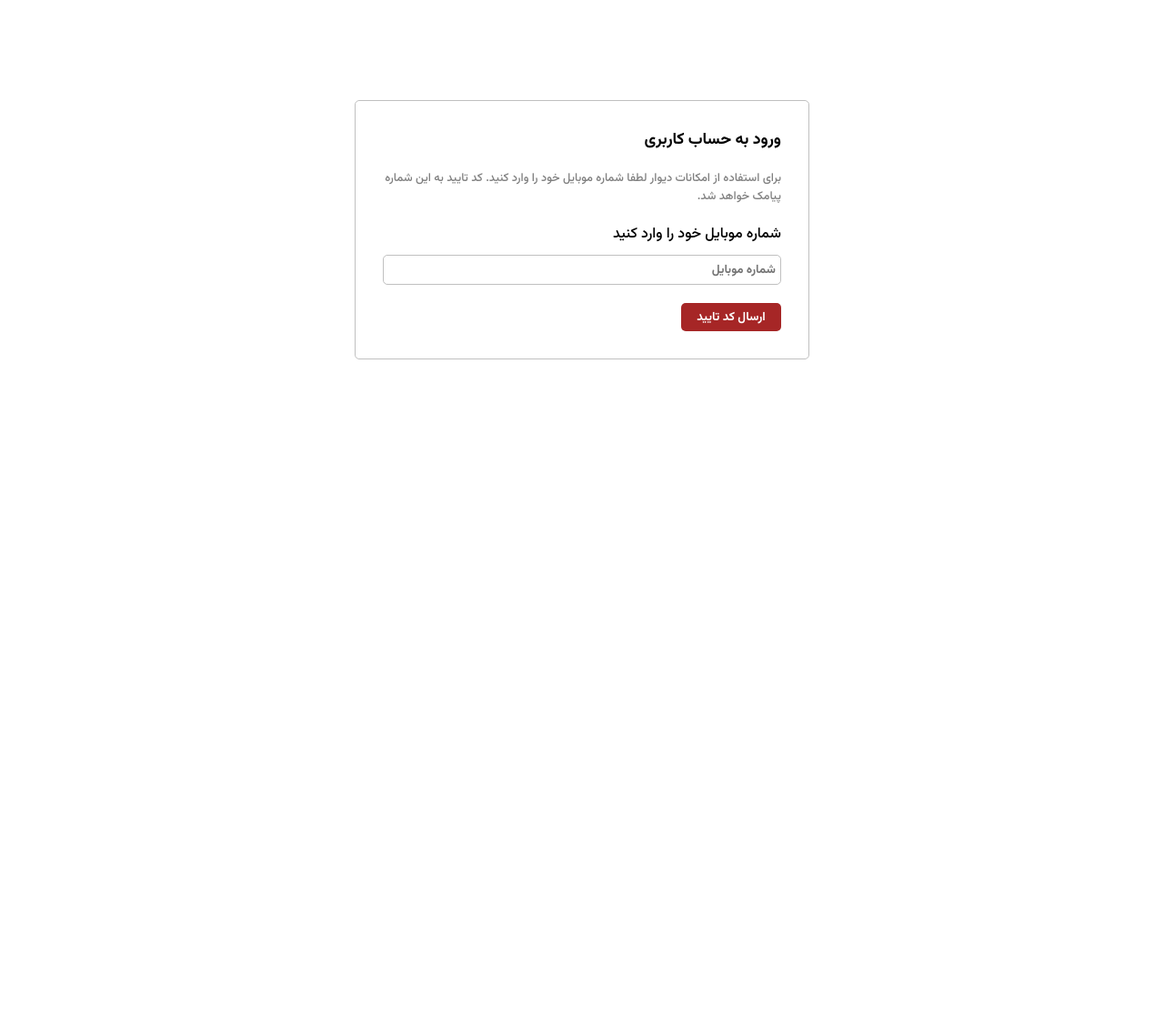
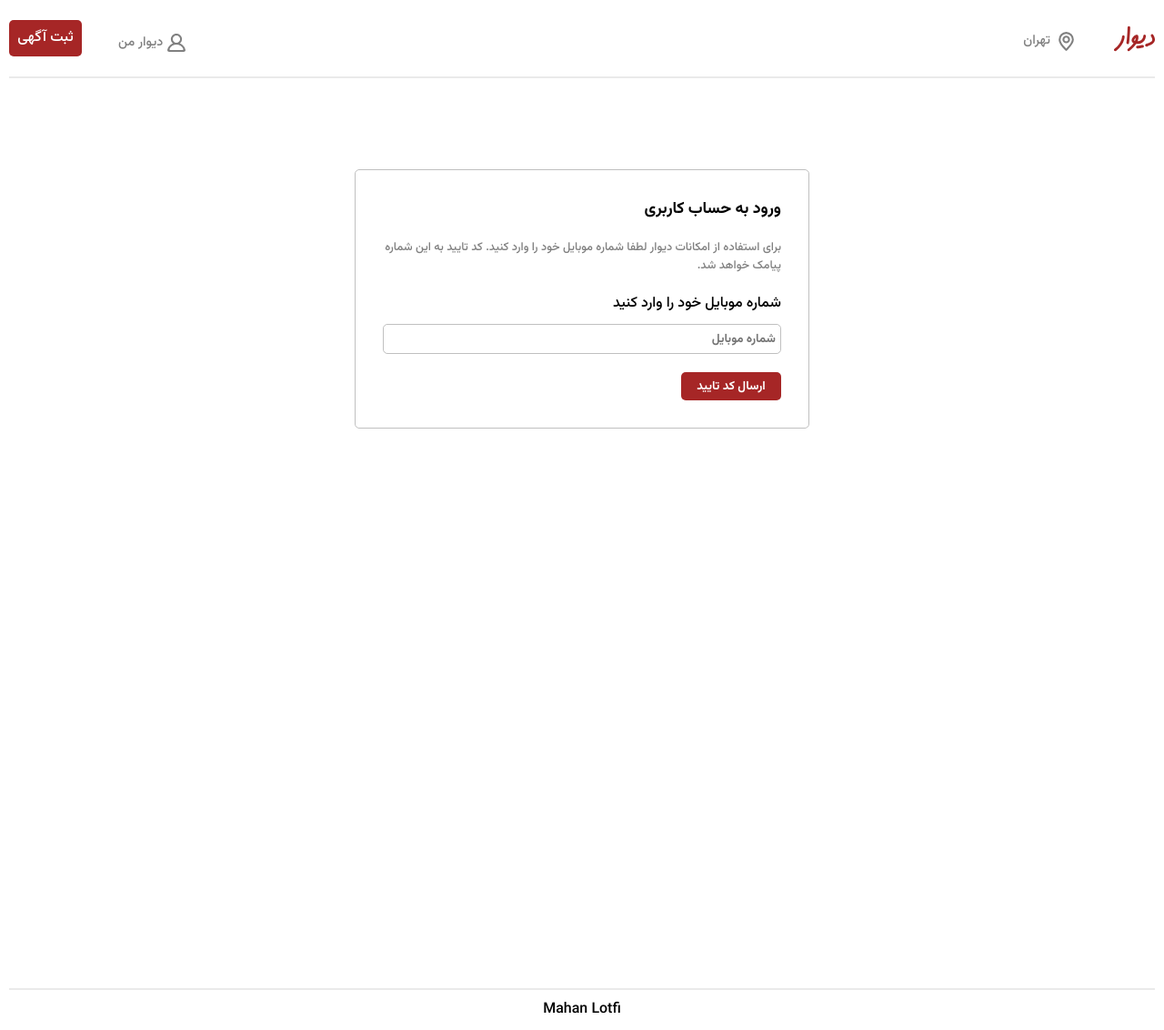
Before and after one commit to iammahanlotfi/divar-app, a React (Vite) app: page /auth in a window 1280 px wide. Shown: the whole page at 91% size. Before the commit the page ends 800 px from the top, so only its background shows below. Built offline with nearby package versions, Linux system fonts and the light colour scheme; no server answers.

Commit message:
Implement layout structure.

```diff
--- a/src/App.jsx
+++ b/src/App.jsx
@@ -3,6 +3,7 @@
 import { QueryClient, QueryClientProvider } from "@tanstack/react-query";
 import defaultOptions from "./configs/reactQueryConfigs";
 import { ReactQueryDevtools } from "@tanstack/react-query-devtools";
+import Layout from "./layouts/Layout";
 function App() {
 
   const queryClinet = new QueryClient({ defaultOptions });
@@ -12,7 +13,9 @@
     <QueryClientProvider client={queryClinet} >
 
       <BrowserRouter>
+        <Layout>
         <Router/>
+        </Layout>
       </BrowserRouter>
       <ReactQueryDevtools/>
 
--- /dev/null
+++ b/src/layouts/Footer.jsx
@@ -0,0 +1,11 @@
+import styles from "./Footer.module.css" ;
+
+function Footer() {
+  return (
+    <footer  className={styles.footer} >
+        <p>Mahan Lotfi</p>
+    </footer>
+  )
+}
+
+export default Footer
--- /dev/null
+++ b/src/layouts/Footer.module.css
@@ -0,0 +1,7 @@
+.footer {
+    text-align: center;
+    direction: ltr;
+    margin-top: 100px;
+    padding-top: 10px;
+    border-top: 2px solid rgb(234, 234, 234);
+}
--- /dev/null
+++ b/src/layouts/Header.jsx
@@ -0,0 +1,30 @@
+import React from 'react'
+import { Link } from 'react-router-dom'
+import styles from "./Header.module.css"
+
+function Header() {
+  return (
+    <header className={styles.header} >
+        <div>
+            <Link to="/" >
+                <img src='divar.svg' className={styles.logo} />
+            </Link>
+            <span>
+                <img src="location.svg"/>
+                <p>تهران</p>
+            </span>
+        </div>
+        <div>
+            <Link to="/auth" >
+                <span>
+                    <img src="profile.svg" />
+                    <p>دیوار من</p>
+                </span>
+            </Link>
+            <Link to="/dashboard" className={styles.button} >ثبت آگهی</Link>
+        </div>
+    </header>
+  )
+}
+
+export default Header
--- /dev/null
+++ b/src/layouts/Header.module.css
@@ -0,0 +1,40 @@
+.header {
+    display: flex;
+    justify-content: space-between;
+    align-items: center;
+    border-bottom: 2px solid rgb(234, 234, 234);
+    padding: 10px 0;
+    margin-bottom: 20px;
+}
+
+.logo {
+    width: 45px;
+    margin-left: 40px;
+}
+
+.header div {
+    display: flex;
+}
+
+.header span {
+    display: flex;
+    align-items: center;
+    color: gray;
+    height: 50px;
+}
+
+.header span p {
+    margin-right: 5px;
+    font-size: 0.9rem;
+}
+
+.button {
+    background-color: #a62626;
+    color: #fff;
+    height: 40px;
+    width: 80px;
+    line-height: 40px;
+    text-align: center;
+    border-radius: 5px;
+    margin-right: 40px;
+}
--- /dev/null
+++ b/src/layouts/Layout.jsx
@@ -0,0 +1,15 @@
+import Footer from "./Footer"
+import Header from "./Header"
+import styles from "./Layout.module.css"
+
+function Layout({ children }) {
+  return (
+    <>
+        <Header/>
+            <div  className={styles.main}>{ children }</div>
+        <Footer/>
+    </>
+  )
+}
+
+export default Layout
--- /dev/null
+++ b/src/layouts/Layout.module.css
@@ -0,0 +1,3 @@
+.main {
+    min-height: 100vh;
+}
```
